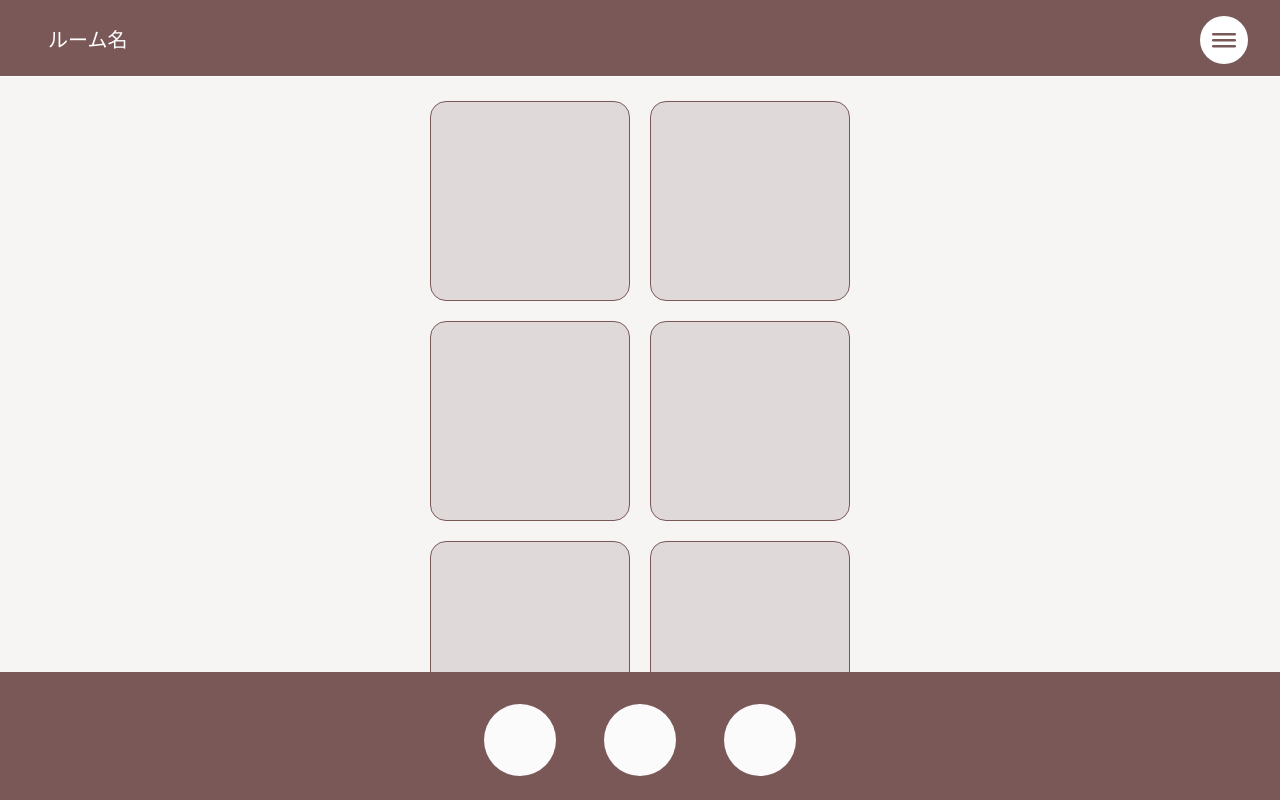
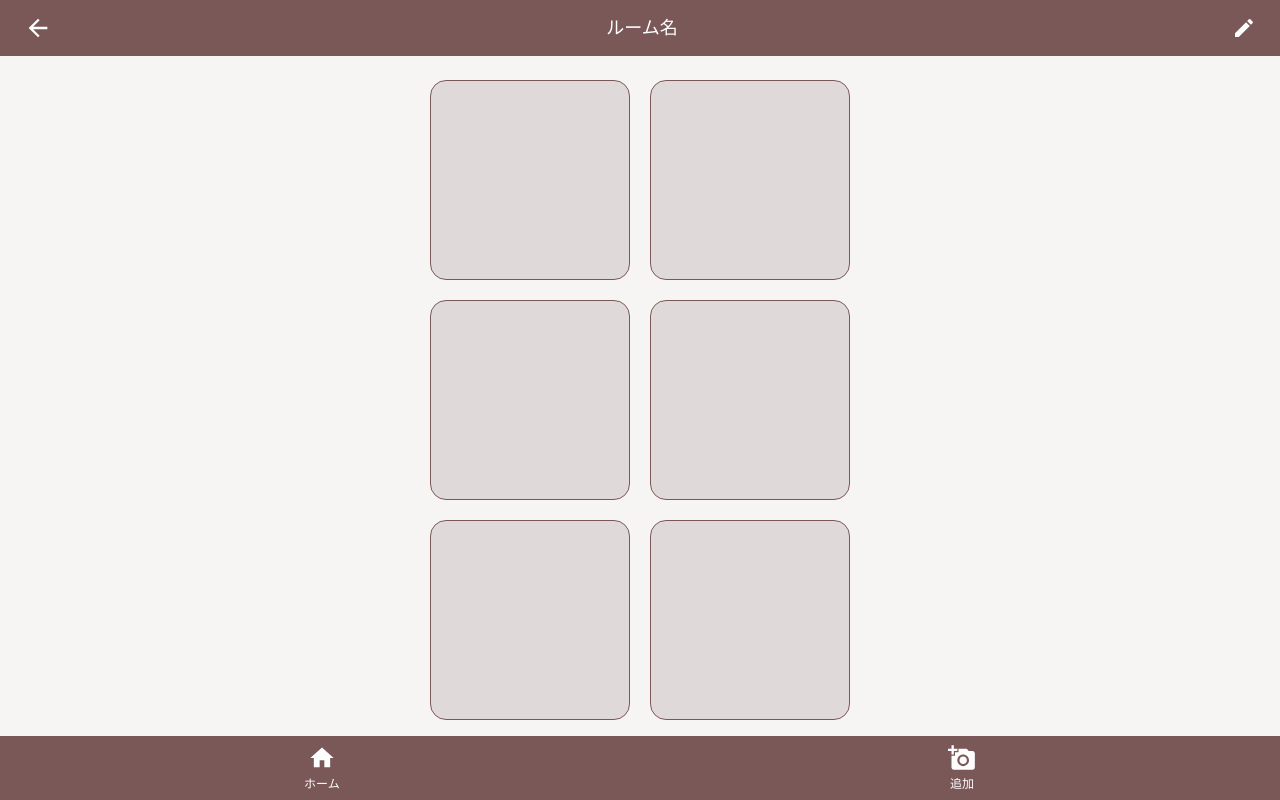
Before and after one commit to watnow2025-SpringProject-team3/SpringProject, a Next.js app in the folder loellingite/: page /room/1 in a window 1280 px wide. Built offline with nearby package versions, Linux system fonts and the light colour scheme.

Commit message:
feat: ルーム詳細画面のグリッドをコンポーネント化

```diff
--- a/loellingite/package.json
+++ b/loellingite/package.json
@@ -13,7 +13,8 @@
     "@supabase/supabase-js": "^2.49.8",
     "next": "15.3.3",
     "react": "^19.0.0",
-    "react-dom": "^19.0.0"
+    "react-dom": "^19.0.0",
+    "react-icons": "^5.5.0"
   },
   "devDependencies": {
     "@eslint/eslintrc": "^3",
--- a/loellingite/src/app/room/[room_id]/page.tsx
+++ b/loellingite/src/app/room/[room_id]/page.tsx
@@ -1,39 +1,37 @@
 import React from "react";
+import RoomDetailGrid from "@/components/feat/RoomDetailGrid";
+import { MdArrowBack, MdEdit, MdHome, MdAddAPhoto } from "react-icons/md";
 
 const RoomHome = () => {
+  // ダミーデータ
+  const cards = Array.from({ length: 8 }, (_, i) => ({
+    id: i + 1,
+  }));
+
   return (
-    <div className="min-h-screen h-screen flex flex-col bg-[#f7f5f3]">
+    <div className="min-h-screen h-screen flex flex-col bg-[#f7f5f3] relative">
       {/* ヘッダー */}
-      <header className="bg-[#7B5858] text-white px-0 pt-4 pb-3 flex items-center justify-between border-b border-white relative flex-shrink-0">
-        <span className="text-[20px] ml-12">ルーム名</span>
-        <div className="w-12 h-12 bg-white rounded-full flex items-center justify-center mr-8">
-          {/* メニューアイコン（三本線） */}
-          <svg width="24" height="24" viewBox="0 0 24 24">
-            <rect y="5" width="24" height="2.4" rx="1.2" fill="#7B5858" />
-            <rect y="11" width="24" height="2.4" rx="1.2" fill="#7B5858" />
-            <rect y="17" width="24" height="2.4" rx="1.2" fill="#7B5858" />
-          </svg>
-        </div>
+      <header className="bg-[#7B5858] text-white h-14 flex items-center justify-between px-4 sticky top-0 z-10">
+        <button className="p-2"><MdArrowBack size={28} /></button>
+        <span className="text-lg font-medium">ルーム名</span>
+        <button className="p-2"><MdEdit size={24} /></button>
       </header>
 
-      {/* ルーム一覧 */}
+      {/* ルーム詳細グリッド */}
       <main className="flex-1 overflow-y-auto flex flex-col items-center py-6">
-        <div className="grid grid-cols-2 gap-5 w-[90%] max-w-[420px] mx-auto">
-          {[...Array(8)].map((_, i) => (
-            <div key={i} className="bg-[#E0D9D9] border border-[#7B5858] rounded-2xl min-h-[160px] min-w-[140px] aspect-square flex items-center justify-center">
-              {/* カード内は空 */}
-            </div>
-          ))}
-        </div>
+        <RoomDetailGrid cards={cards} />
       </main>
 
-      {/* 下のボタン */}
-      <footer className="bg-[#7B5858] px-0 pt-8 pb-6 flex justify-center items-center gap-12 flex-shrink-0 min-w-0 overflow-x-hidden">
-        {[...Array(3)].map((_, i) => (
-          <div key={i} className="w-16 md:w-[72px] aspect-square bg-[#FCFBFB] rounded-full flex items-center justify-center shrink-0">
-            {/* ボタン内は空 */}
-          </div>
-        ))}
+      {/* フッター */}
+      <footer className="bg-[#7B5858] text-white h-16 flex justify-around items-center fixed bottom-0 left-0 w-full z-20">
+        <div className="flex flex-col items-center">
+          <MdHome size={28} />
+          <span className="text-xs mt-1">ホーム</span>
+        </div>
+        <div className="flex flex-col items-center">
+          <MdAddAPhoto size={28} />
+          <span className="text-xs mt-1">追加</span>
+        </div>
       </footer>
     </div>
   );
--- /dev/null
+++ b/loellingite/src/components/feat/RoomDetailGrid.tsx
@@ -0,0 +1,32 @@
+interface RoomDetailCard {
+  id: number;
+  title?: string;
+  content?: string;
+}
+
+interface RoomDetailGridProps {
+  cards: RoomDetailCard[];
+  className?: string;
+}
+
+export default function RoomDetailGrid({ cards, className = "" }: RoomDetailGridProps) {
+  return (
+    <div className={`grid grid-cols-2 gap-5 w-[90%] max-w-[420px] mx-auto ${className}`}>
+      {cards.map((card) => (
+        <div
+          key={card.id}
+          className="bg-[#E0D9D9] border border-[#7B5858] rounded-2xl min-h-[160px] min-w-[140px] aspect-square flex items-center justify-center cursor-pointer hover:bg-[#D5CECE] transition-colors"
+        >
+          {card.title && (
+            <div className="text-center">
+              <h3 className="text-[#7B5858] font-medium">{card.title}</h3>
+              {card.content && (
+                <p className="text-[#7B5858] text-sm mt-1">{card.content}</p>
+              )}
+            </div>
+          )}
+        </div>
+      ))}
+    </div>
+  );
+}
```
Also changed, not shown: 1 other file (tests, documents, lock files or other folders).
